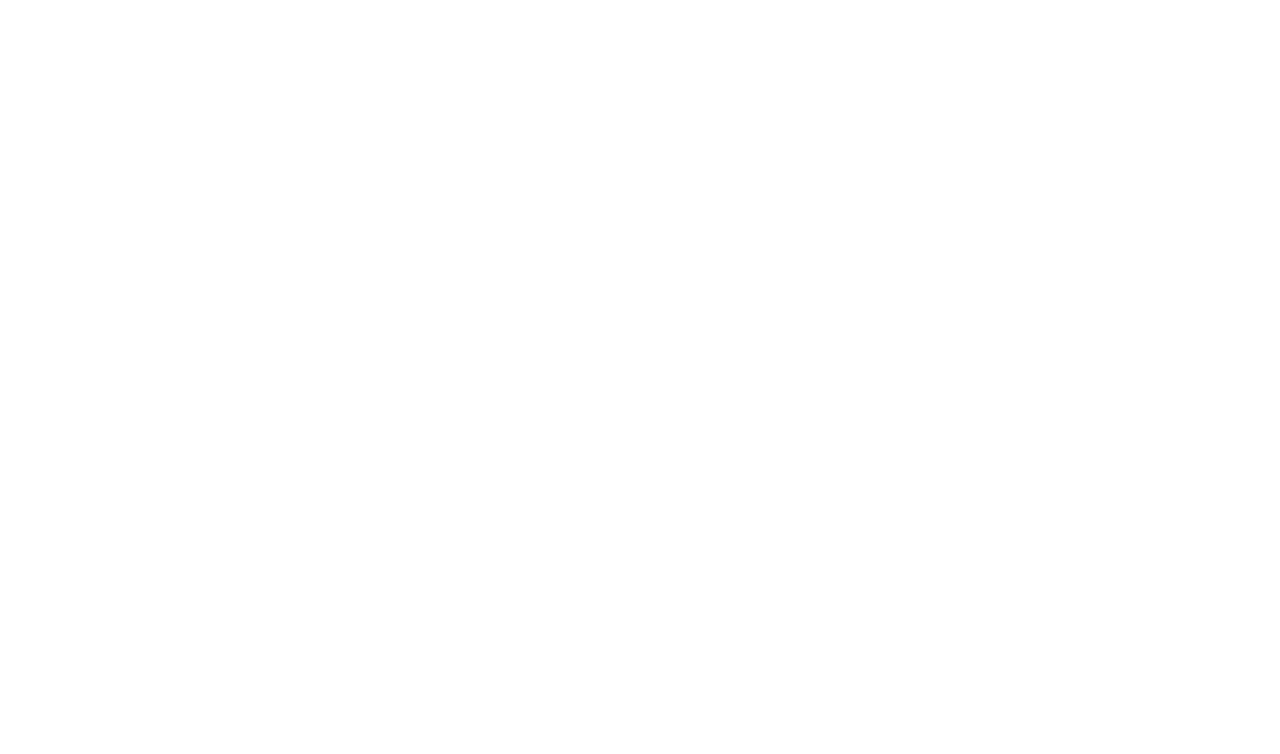
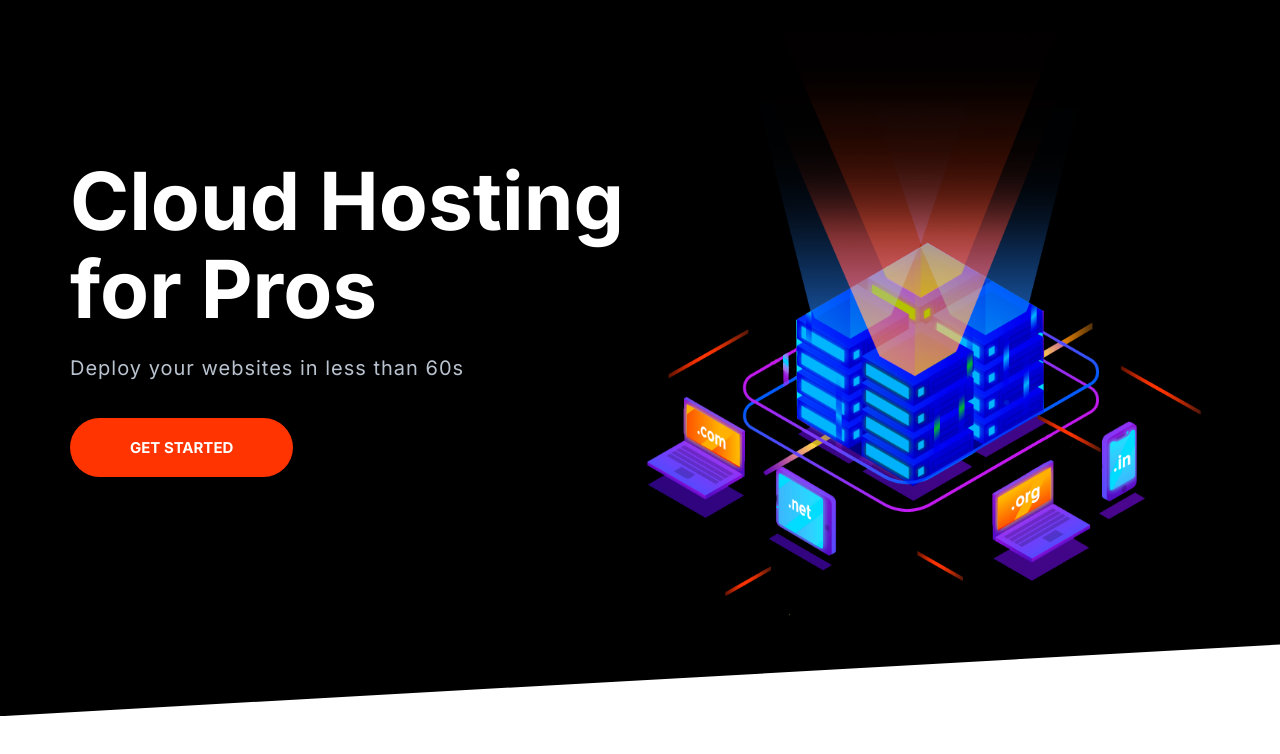
Before and after one commit to JinhuiWeng/FirstCoolWebsite, a plain HTML site: page index.html in a window 1280 px wide. Drawn offline with Linux system fonts and the light colour scheme.

Commit message:
Added hero

```diff
--- a/CSS/styles.css
+++ b/CSS/styles.css
@@ -34,6 +34,7 @@ h2,
 h3 {
   color: var(--color-heading);
   margin-bottom: 1rem;
+  line-height: 1.1;
 }
 
 h1 {
@@ -661,3 +662,31 @@ a {
     opacity: 1;
   }
 }
+
+/* Hero  */
+
+.hero {
+  clip-path: polygon(0% 0%, 100% 0%, 100% 90%, 0% 100%);
+}
+
+.hero__tagline {
+  font-size: 2rem;
+  color: #b9c3cf;
+  letter-spacing: 1px;
+  margin: 2rem 0 5rem;
+}
+
+.hero__image {
+  width: 100%;
+}
+
+@media screen and (min-width: 768px) {
+  .hero {
+    padding-top: 0;
+  }
+
+  .hero__content {
+    text-align: left;
+    align-self: center;
+  }
+}
--- a/index.html
+++ b/index.html
@@ -15,5 +15,16 @@
     <link rel="stylesheet" href="CSS/styles.css" />
   </head>
   <body>
-
+    <section class="block block--dark block--skewed-left hero">
+      <div class="container grid grid--1x2">
+        <header class="block__header hero__content">
+          <h1 class="block__heading">Cloud Hosting for Pros</h1>
+          <p class="hero__tagline">Deploy your websites in less than 60s</p>
+          <a href="#" class="btn btn--accent btn--stretched">Get Started</a>
+        </header>
+        <img class="hero__image" src="images/banner.png" alt="" />
+      </div>
+    </section>
+    <script src="js/main.js"></script>
+  </body>
 </html>
```
Also changed, not shown: components/hero.html (added, +11 -0 lines), images/banner.png (added).
